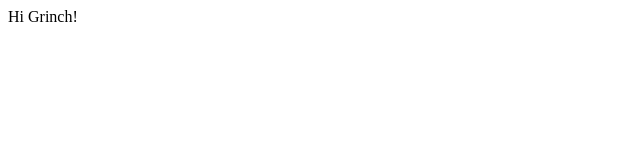
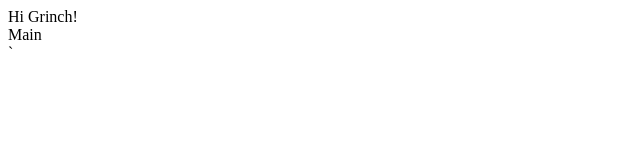
Before and after one commit to vladarskyi/my-project, a plain HTML site: page index.html in a window 1280 px wide. Shown: the full height of the page, 0-640 px from the left. Drawn offline with Linux system fonts and the light colour scheme.

Commit message:
add main

```diff
--- a/index.html
+++ b/index.html
@@ -7,7 +7,7 @@
 </head>
 <body>
   <head>Hi Grinch!</head>
-  <main></main>
+  <main>Main</main>
   <footer></footer>
 </body>
-</html>
+</html>`
```
